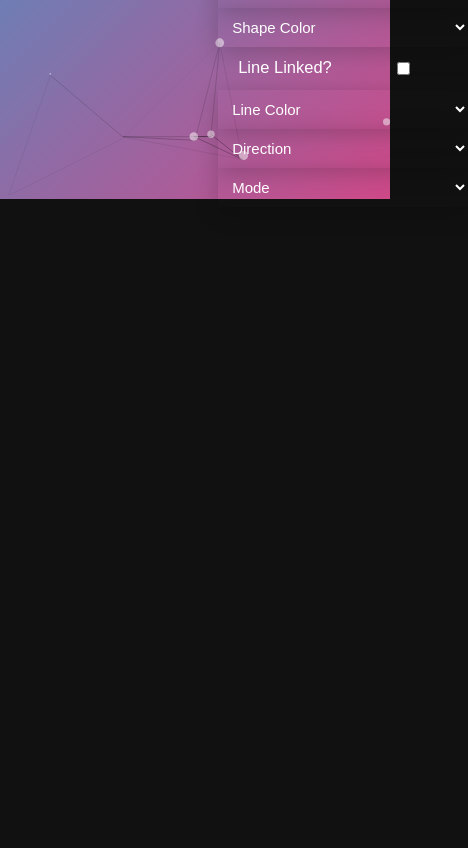
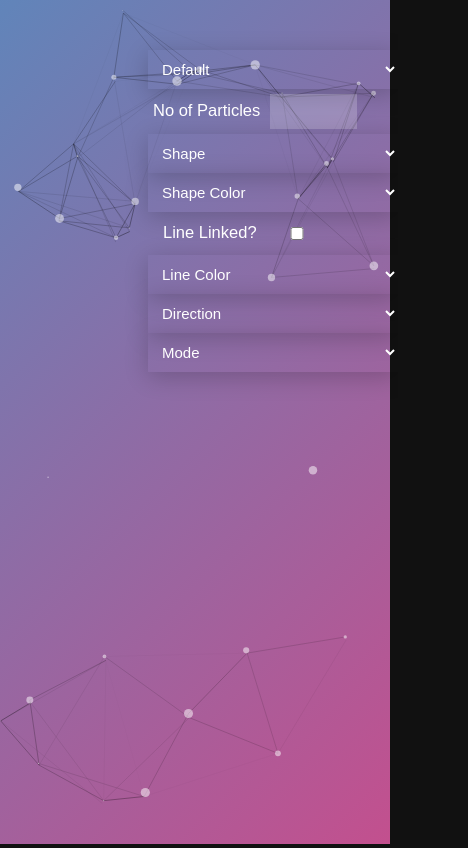
Before and after one commit to kanusobti/particlesPlayground, a website: page index.html in a window 390 px wide. Shown: the whole page, 468 px wide, since content can reach past the window. Drawn offline with nearby package versions, Linux system fonts and the light colour scheme.

Commit message:
Made the demo responsive for Mobile & IPad Screens

```diff
--- a/style.css
+++ b/style.css
@@ -78,7 +78,7 @@ body{
 
 #particles-js{
   width: 100%;
-  height: 100%;
+  height: 100vh;
   background-color: #b61924;
   background-image: url('');
   background-size: cover;
@@ -169,3 +169,46 @@ input{
 .lineLinkedContainer{
   padding:10px;
 }
+
+@media (max-width: 940px){
+   label{
+    margin-right:0px;
+    padding:5px;
+  }
+
+  input{
+    width: 35%;
+  }
+
+}
+
+@media (max-width: 768px){
+ label{
+    margin-right:0px;
+    padding:5px;
+  }
+
+  input{
+    width: 27%;
+  }
+}
+
+@media (max-width: 480px){
+ .box{
+    top: 25%;
+    left: 70%;
+  }
+
+  @media (max-width: 320px){
+ .box{
+    top: 25%;
+    left: 80%;
+  }
+    label{
+    margin-right:0px;
+    padding:5px;
+  }
+  input{
+    width: 16%;
+  }
+}
```
